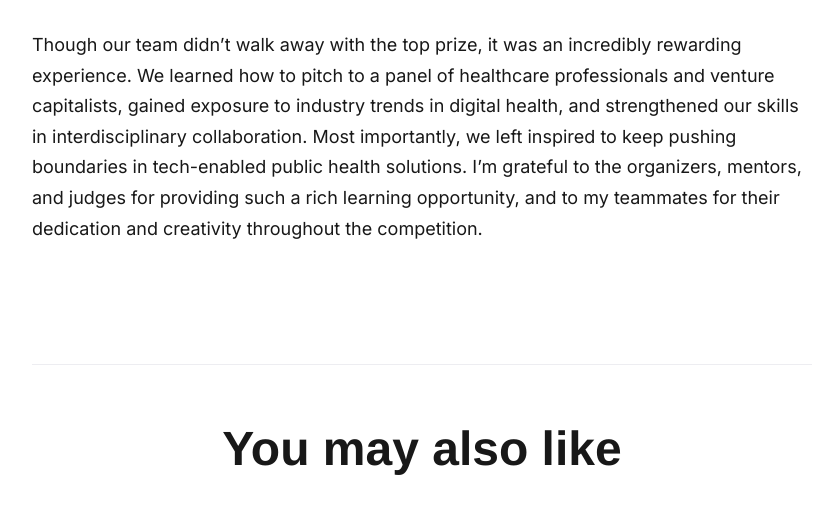
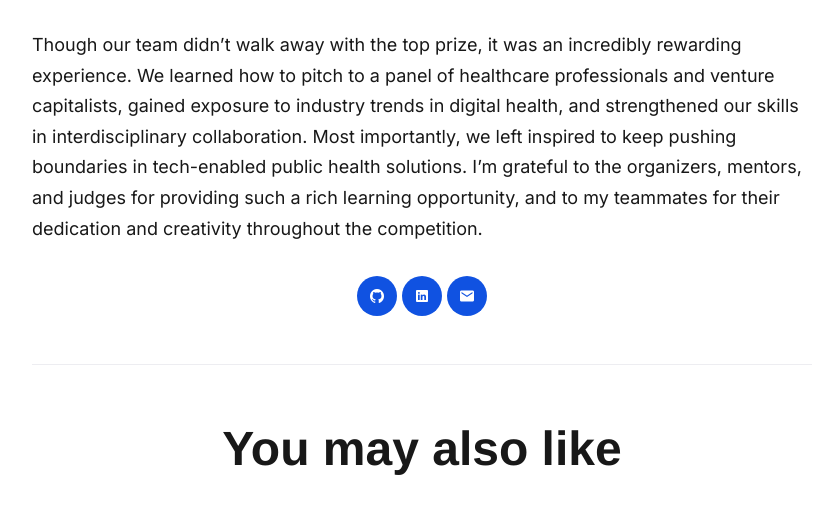
Before and after one commit to erica-prog/hilton_website, a Jekyll site: the page built from _posts/2025-02-29-healthtech_competion_2025.markdown, in a window 1280 px wide. Shown: the part 3499-4018 px from the top of the page, without its empty margins (218-1050 px from the left). Built offline with Jekyll 4.4.1, drawn with Linux system fonts in a browser that asks for light colours; nearby versions of some CDN libraries; some web fonts are replaced.

Commit message:
background color test-run

```diff
--- a/_sass/4-layouts/_post.scss
+++ b/_sass/4-layouts/_post.scss
@@ -204,6 +204,7 @@
     border-radius: 50%;
     color: var(--white);
     transition: all .2s;
+    background-color: #1052e1;
 
     &:hover {
       color: var(--white);
```
